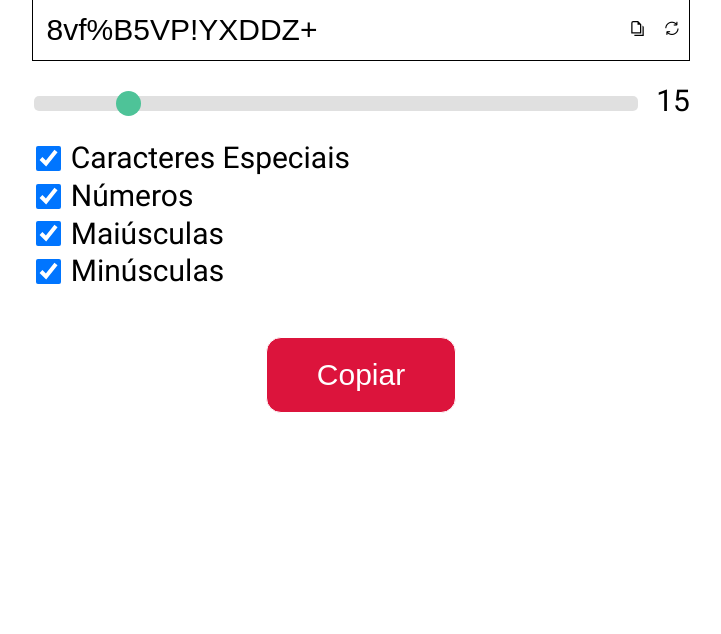
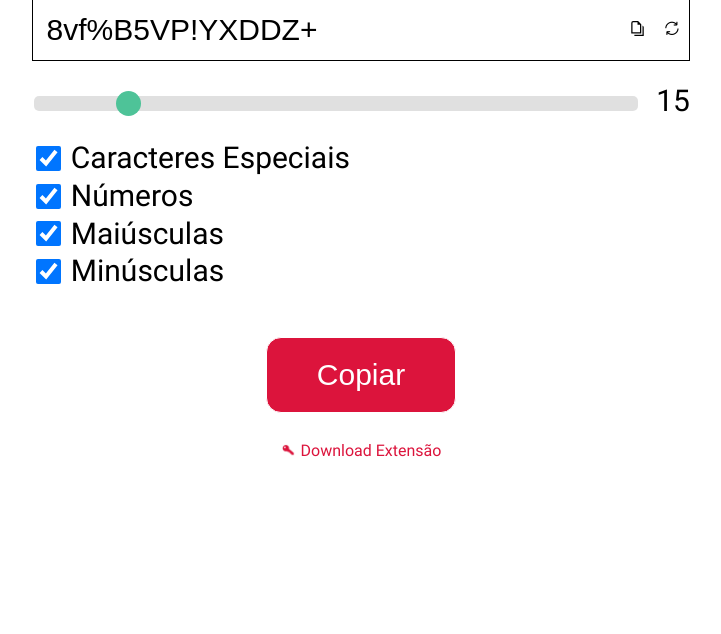
Before and after one commit to surfx/password_generator, a PHP site: page / in a window 1280 px wide. Shown: the part 152-786 px from the top of the page, without its empty margins (279-1000 px from the left). Run offline with PHP 8.4, Linux system fonts and the light colour scheme; some libraries are stand-ins or nearby versions.

Commit message:
info extensão

```diff
--- a/site/assets/estilos.css
+++ b/site/assets/estilos.css
@@ -141,6 +141,26 @@ main form input[type=text] {
     margin-top: 30px;
 }
 
+.divInfoProjeto {
+    display: grid;
+    place-items: center;
+    text-align: left;
+}
+
+.divInfoProjeto div {
+    display: flex;
+    align-items: center;
+    column-gap: 5px;
+}
+
+.divInfoProjeto div a {
+    color: crimson;
+    text-decoration: none;
+}
+
+.divInfoProjeto div a:hover{
+    text-decoration: underline dashed;
+}
 
 /* CSS media query */
 @media (max-width: 620px) {
--- a/site/index.html
+++ b/site/index.html
@@ -79,7 +79,17 @@
             </div>
         </form>
 
+
     </main>
+
+    <div class="divInfoProjeto">
+        <div>
+            <img src="assets/imagens/key_icon.png" width="15px">
+            <a href="https://github.com/surfx/password_generator/blob/main/assets/extensao_chrome.7z" target="_blank">Download Extensão</a>
+        </div>
+    </div>
+
+
 
     <!-- <a href="javascript:void(0);" onclick="javascript:gerarSenha()">gerarSenha()</a> -->
 
```
Also changed, not shown: extensao_chrome/README.md, site/assets/imagens/key_icon.png (added).
